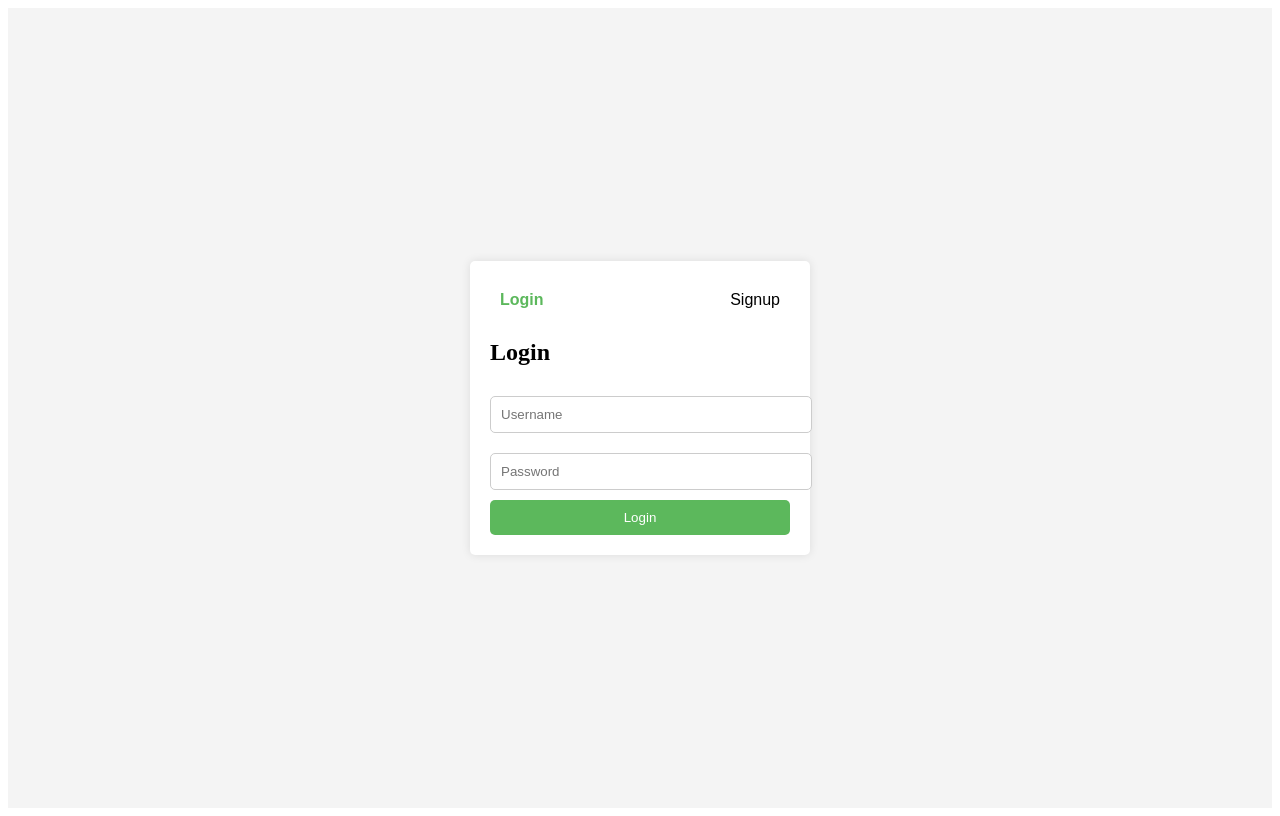
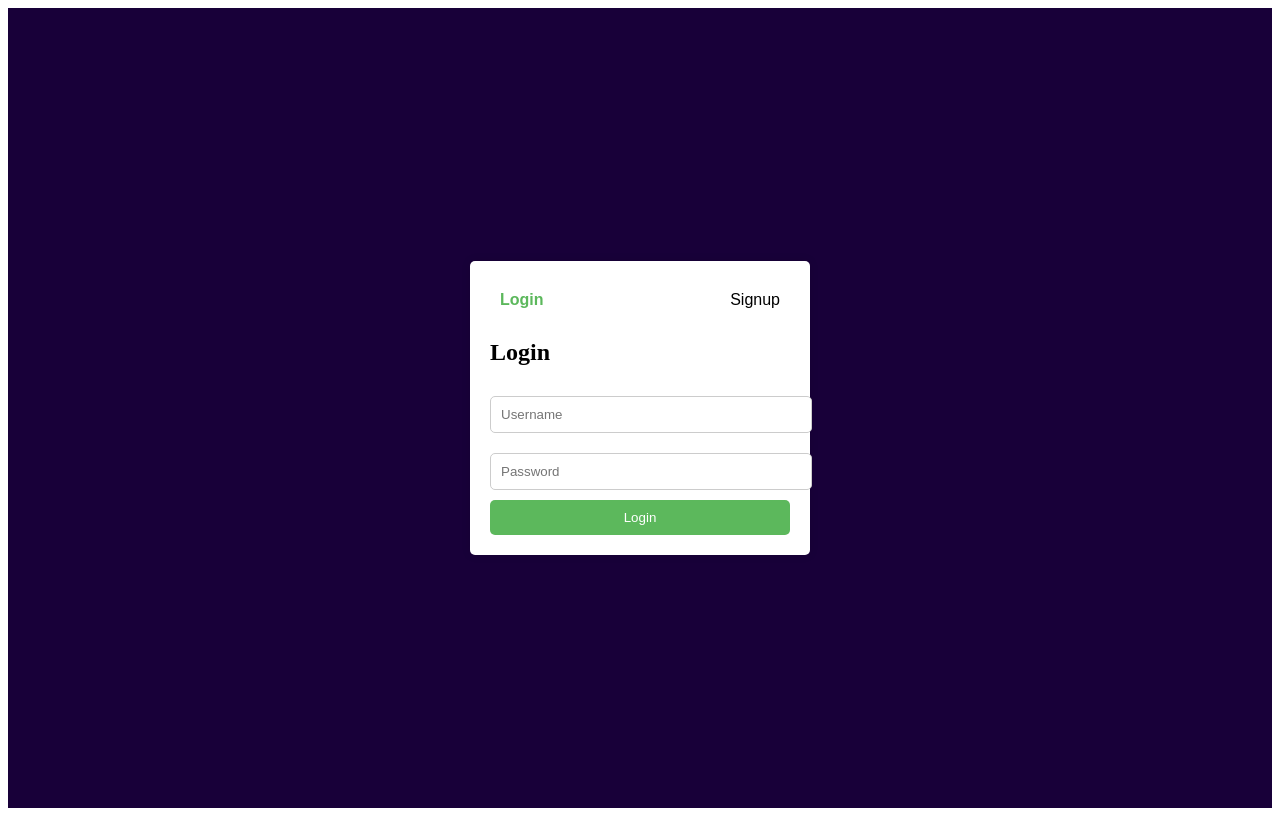
Before and after one commit to avula-sneha03/samadhaan, a React (Vite) app in the folder frontend/: page /login in a window 1280 px wide. Built offline with nearby package versions, Linux system fonts and the light colour scheme.

Commit message:
Improved css

```diff
--- a/frontend/src/Components/LoginSignup.jsx
+++ b/frontend/src/Components/LoginSignup.jsx
@@ -81,7 +81,7 @@
     };
 
     return (
-        <div style={{ display: 'flex', justifyContent: 'center', alignItems: 'center', height: '100vh', backgroundColor: '#f4f4f4', margin: 0 }}>
+        <div style={{ display: 'flex', justifyContent: 'center', alignItems: 'center', height: '100vh', backgroundColor: '#180039', margin: 0 }}>
             <div style={{ background: 'white', padding: '20px', borderRadius: '5px', boxShadow: '0 0 10px rgba(0, 0, 0, 0.1)', width: '300px' }}>
                 <div style={{ display: 'flex', justifyContent: 'space-between', marginBottom: '20px' }}>
                     <button onClick={toggleForm} style={{ background: 'none', border: 'none', cursor: 'pointer', fontSize: '16px', padding: '10px', fontWeight: isLogin ? 'bold' : 'normal', color: isLogin ? '#5cb85c' : 'black' }}>
```
